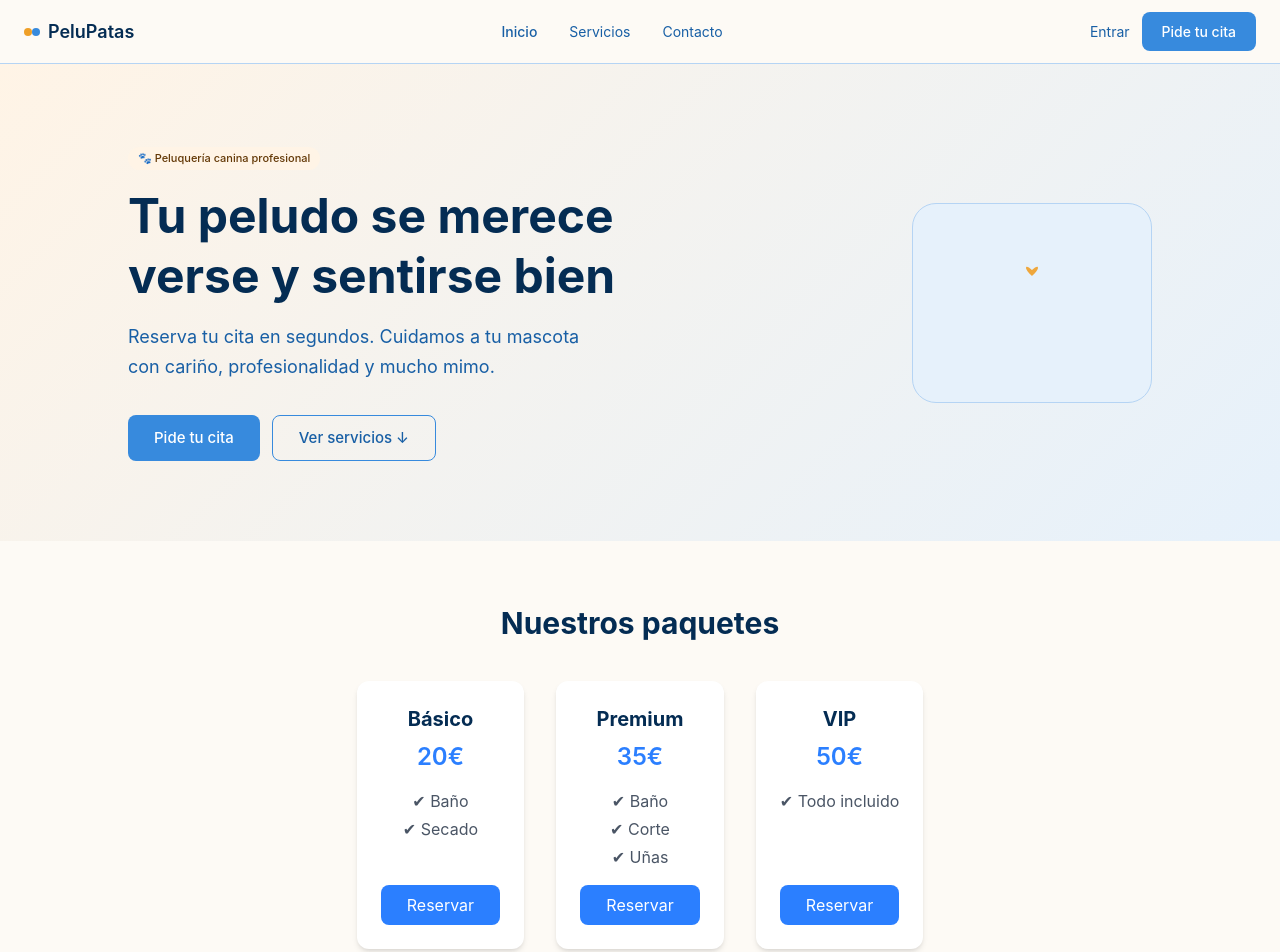
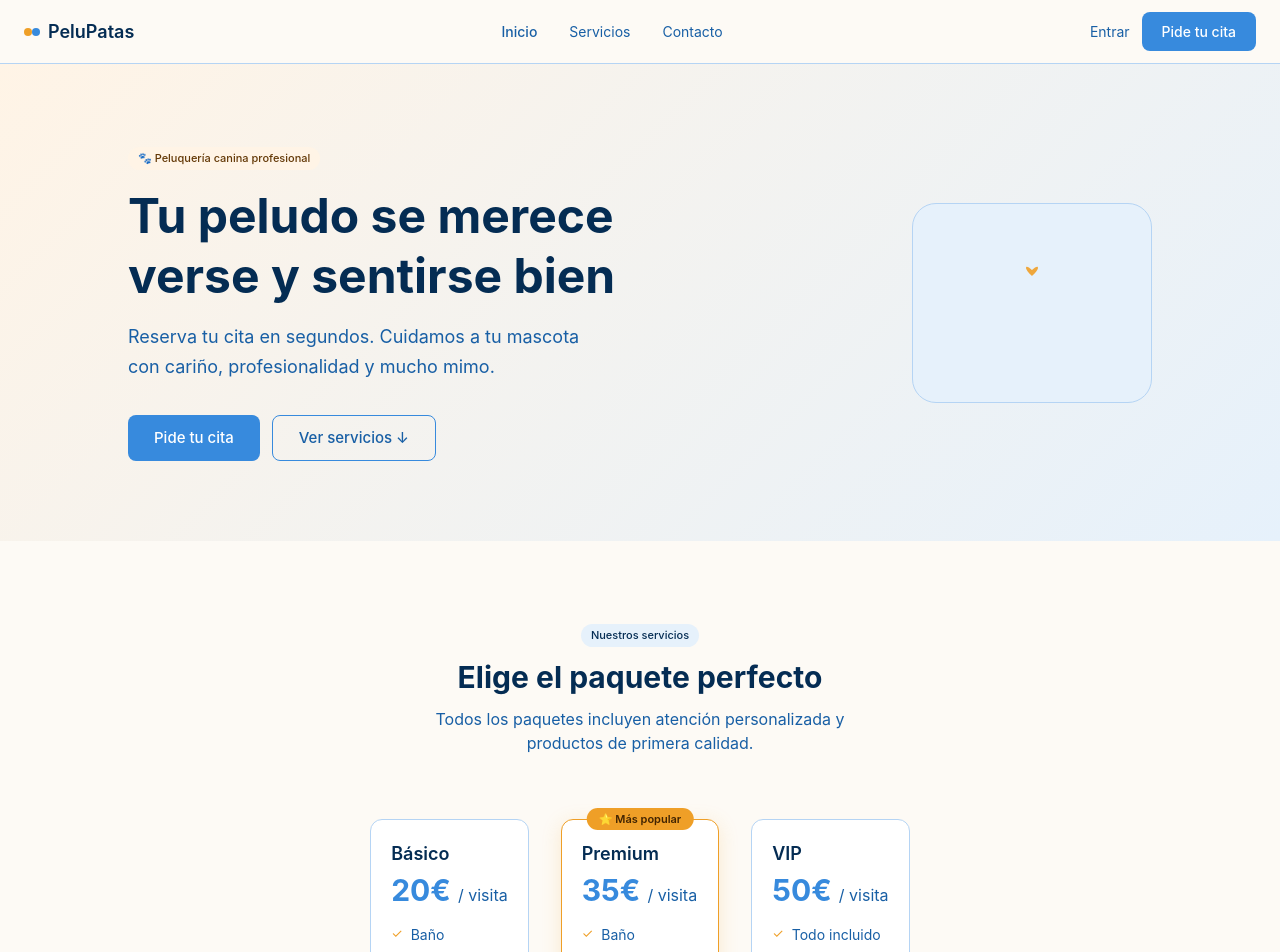
Before and after one commit to JorgeRSev/Proyecto_DAW_CFGS_Frontend, an Angular app: page / in a window 1280 px wide. Shown: the top 952 px of the page. Built offline with nearby package versions, Linux system fonts and the light colour scheme.

Commit message:
Mejora el componente de paquetes: actualiza el diseño y agrega popular para resaltar una card. Creacion de las cards

```diff
--- a/src/app/pages/home/components/packages/packages.html
+++ b/src/app/pages/home/components/packages/packages.html
@@ -1,21 +1,30 @@
-<section class="py-16 text-center">
+<section id="servicios" style="background: var(--pp-white); padding: 5rem 0">
+  <div class="max-w-7xl mx-auto px-6">
+    <div class="text-center mb-12">
+      <span class="pp-badge pp-badge-blue" style="margin-bottom: 0.75rem; display: inline-block">
+        Nuestros servicios
+      </span>
+      <h2 class="text-3xl font-bold" style="color: var(--pp-text)">Elige el paquete perfecto</h2>
+      <p
+        class="mt-3"
+        style="color: var(--pp-text-soft); max-width: 480px; margin-left: auto; margin-right: auto"
+      >
+        Todos los paquetes incluyen atención personalizada y productos de primera calidad.
+      </p>
+    </div>
 
-  <h2 class="text-3xl font-bold mb-10">
-    Nuestros paquetes
-  </h2>
-
-  <div class="grid gap-8 md:grid-cols-3">
-
+    <div class="grid gap-8 md:grid-cols-3" style="padding-top: 1rem">
       @for (p of packages; track p.title) {
         <app-card
           [title]="p.title"
           [price]="p.price"
           [features]="p.features"
+          [popular]="p.popular ?? false"
           buttonText="Reservar"
-        [action]="goToBooking.bind(this)">
+          [action]="goToBooking.bind(this)"
+        >
         </app-card>
       }
-
     </div>
-
+  </div>
 </section>
--- a/src/app/pages/home/components/packages/packages.ts
+++ b/src/app/pages/home/components/packages/packages.ts
@@ -6,28 +6,28 @@ import { Card } from '../../../../shared/components/card/card';
   selector: 'app-packages',
   standalone: true,
   imports: [Card],
-  templateUrl: './packages.html'
+  templateUrl: './packages.html',
 })
 export class Packages {
-
   constructor(private router: Router) {}
 
   packages = [
     {
       title: 'Básico',
       price: '20€',
-      features: ['Baño', 'Secado']
+      features: ['Baño', 'Secado'],
     },
     {
       title: 'Premium',
       price: '35€',
-      features: ['Baño', 'Corte', 'Uñas']
+      features: ['Baño', 'Corte', 'Uñas'],
+      popular: true,
     },
     {
       title: 'VIP',
       price: '50€',
-      features: ['Todo incluido']
-    }
+      features: ['Todo incluido'],
+    },
   ];
 
   goToBooking() {
--- a/src/app/shared/components/card/card.html
+++ b/src/app/shared/components/card/card.html
@@ -1,23 +1,55 @@
-<div class="bg-white rounded-xl shadow-md p-6 flex flex-col justify-between h-full">
+<div
+  class="pp-card flex flex-col justify-between h-full"
+  [class.ring-2]="popular"
+  [style.ring-color]="popular ? 'var(--pp-amber)' : ''"
+  [style.border-color]="popular ? 'var(--pp-amber)' : 'var(--pp-border)'"
+  style="position: relative; transition: box-shadow 0.2s"
+  [style.box-shadow]="popular ? '0 4px 20px rgba(239,159,39,0.18)' : 'none'"
+>
+  @if (popular) {
+    <div
+      style="
+        position: absolute;
+        top: -12px;
+        left: 50%;
+        transform: translateX(-50%);
+        background: var(--pp-amber);
+        color: #412402;
+        font-size: 11px;
+        font-weight: 600;
+        padding: 3px 12px;
+        border-radius: 20px;
+        white-space: nowrap;
+      "
+    >
+      ⭐ Más popular
+    </div>
+  }
+
   <div>
-    <h3 class="text-xl font-bold mb-2">
+    <h3 class="text-lg font-semibold mb-1" style="color: var(--pp-text)">
       {{ title }}
     </h3>
 
-    <p class="text-2xl font-semibold text-blue-500 mb-4">
+    <p class="text-3xl font-bold mb-4" style="color: var(--pp-blue)">
       {{ price }}
+      <span class="text-base font-normal" style="color: var(--pp-text-soft)">/ visita</span>
     </p>
 
-    <ul class="text-gray-600 space-y-1 mb-4">
+    <ul class="space-y-1 mb-4">
       @for (f of features; track f) {
-        <li>✔ {{ f }}</li>
+        <li class="flex items-center gap-2" style="font-size: 14px; color: var(--pp-text-soft)">
+          <span style="color: var(--pp-amber); font-size: 13px">✓</span> {{ f }}
+        </li>
       }
     </ul>
   </div>
 
   <button
     (click)="action()"
-    class="mt-auto bg-blue-500 hover:bg-blue-600 text-white py-2 rounded-lg">
+    [class]="popular ? 'pp-btn-primary' : 'pp-btn-outline'"
+    style="width: 100%; padding: 10px"
+  >
     {{ buttonText }}
   </button>
 </div>
--- a/src/app/shared/components/card/card.ts
+++ b/src/app/shared/components/card/card.ts
@@ -4,14 +4,12 @@ import { Component, Input } from '@angular/core';
   selector: 'app-card',
   standalone: true,
   templateUrl: './card.html',
-  styleUrls: ['./card.css']
 })
 export class Card {
-
   @Input() title: string = '';
   @Input() price: string = '';
   @Input() features: string[] = [];
   @Input() buttonText: string = '';
+  @Input() popular: boolean = false; // <-- nuevo input
   @Input() action!: () => void;
-
 }
```
Lines whose indentation alone changed are shown as unchanged.
